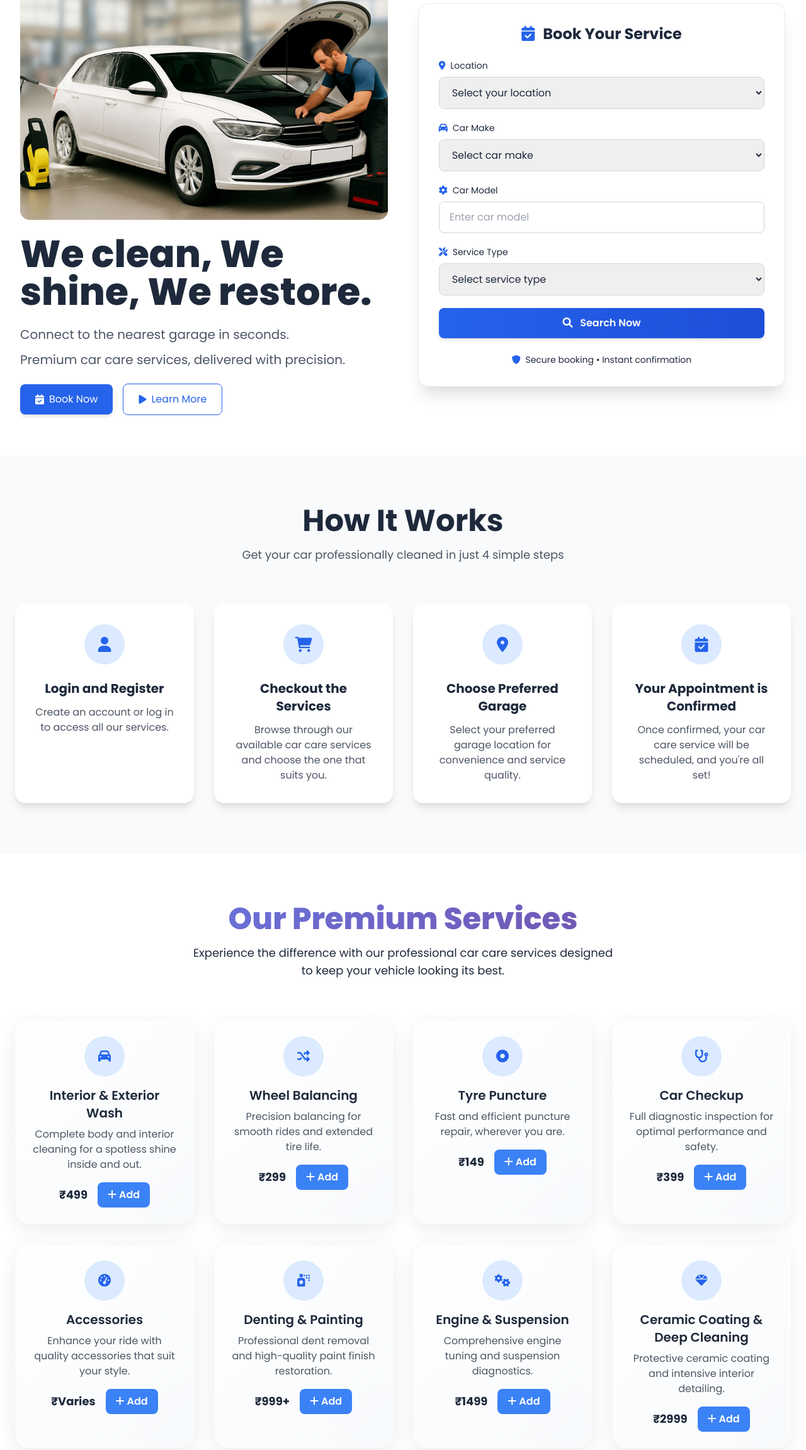
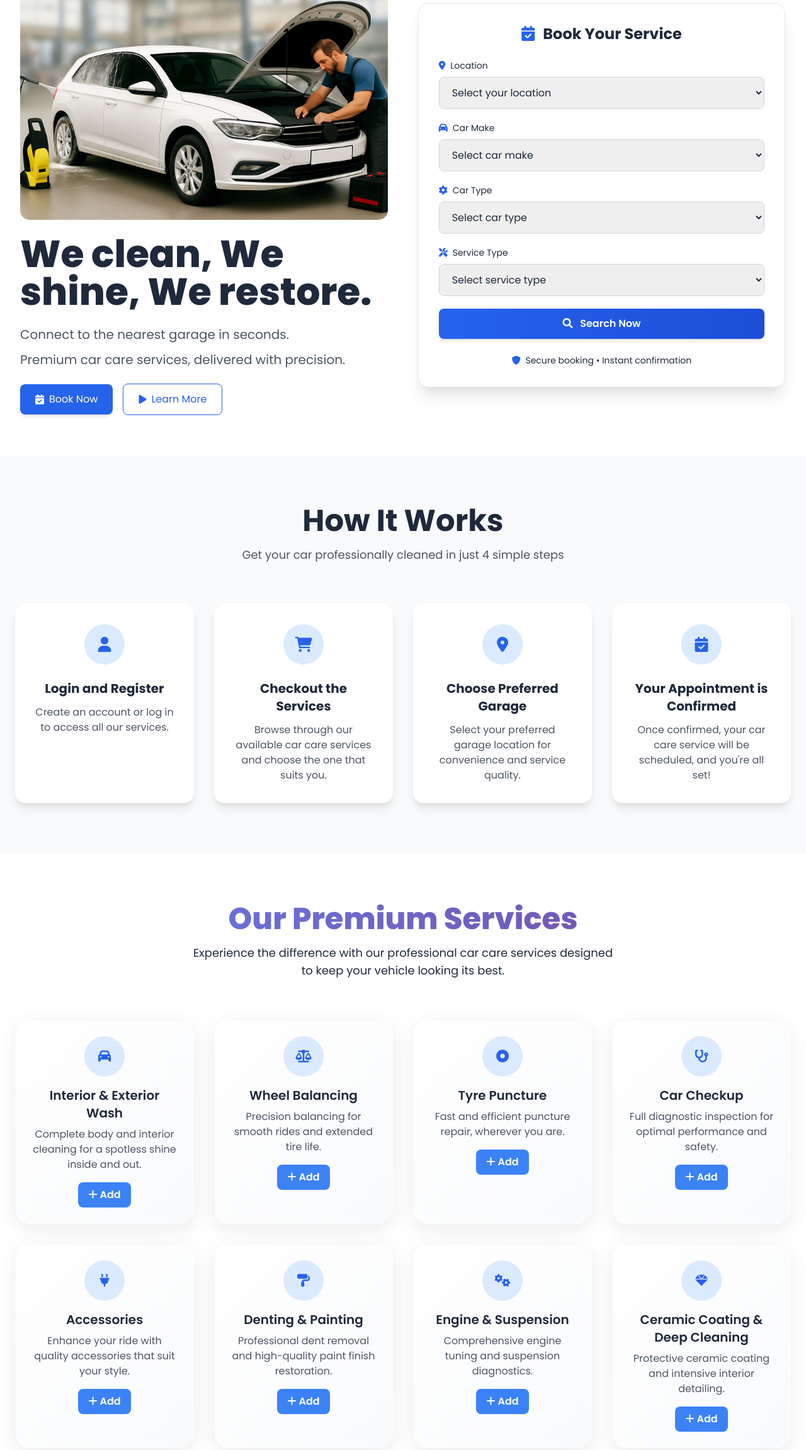
Before and after one commit to ParthBhut69/DriveConnect, a website: page index.html in a window 1280 px wide. Shown: the part 104-2406 px from the top of the page at 63% size. Drawn offline with nearby package versions, Linux system fonts and the light colour scheme.

Commit message:
Update index.html
updated code

```diff
--- a/index.html
+++ b/index.html
@@ -910,9 +910,17 @@ header#home .w-full.md\:w-1\/2 {
           <!-- Car Model -->
           <div>
             <label class="block text-sm font-medium text-slate-700 mb-2">
-              <i class="fas fa-cog text-blue-600 mr-2"></i>Car Model
+              <i class="fas fa-cog text-blue-600 mr-2"></i>Car Type
             </label>
-            <input required type="text" placeholder="Enter car model" class="w-full text-base px-4 py-3 border border-gray-300 rounded-lg bg-white/80 focus:ring-2 focus:ring-blue-500 focus:outline-none">
+             <select required class="w-full text-base px-4 py-3 border border-gray-300 rounded-lg bg-white/80 focus:ring-2 focus:ring-blue-500 focus:outline-none">
+              <option value="">Select car type</option>
+              <option value="hatchbacks">HatchBacks</option>
+              <option value="suvs">SUVs</option>
+              <option value="muvs">MUVs</option>
+              <option value="evs">EVs</option>
+              <option value="utility">Utility</option>
+              <option value="other">Other</option>
+            </select>
           </div>
 
           <!-- Service Type -->
@@ -1009,7 +1017,6 @@ header#home .w-full.md\:w-1\/2 {
 </section>
 
 
-
 <!-- Services -->
 <section id="services" class="py-20 bg-white relative overflow-hidden">
   <div class="max-w-7xl mx-auto px-6 text-center relative z-10">
@@ -1028,7 +1035,6 @@ header#home .w-full.md\:w-1\/2 {
         <h3 class="text-xl font-semibold mb-2 group-hover:text-blue-600">Interior & Exterior Wash</h3>
         <p class="text-gray-600 mb-4">Complete body and interior cleaning for a spotless shine inside and out.</p>
         <div class="flex justify-center items-center gap-4 w-full">
-          <span class="text-lg font-bold text-slate-800">₹499</span>
           <button class="add-to-cart-btn"><i class="fas fa-plus mr-1"></i>Add</button>
         </div>
       </div>
@@ -1036,17 +1042,14 @@ header#home .w-full.md\:w-1\/2 {
       <!-- Service 2 -->
       <div class="service-card p-6 border rounded-lg shadow hover:shadow-lg transition group cursor-pointer flex flex-col items-center">
         <div class="w-16 h-16 bg-blue-100 rounded-full flex items-center justify-center mb-4">
-          <i class="fas fa-random text-blue-600 text-xl"></i>
+          <i class="fas fa-balance-scale text-blue-600 text-xl"></i>
         </div>
         <h3 class="text-xl font-semibold mb-2 group-hover:text-blue-600">Wheel Balancing</h3>
         <p class="text-gray-600 mb-4">Precision balancing for smooth rides and extended tire life.</p>
         <div class="flex justify-center items-center gap-4 w-full">
-          <span class="text-lg font-bold text-slate-800">₹299</span>
           <button class="add-to-cart-btn"><i class="fas fa-plus mr-1"></i>Add</button>
         </div>
       </div>
-
-      <!-- Repeat same changes for remaining service cards -->
 
       <!-- Service 3 -->
       <div class="service-card p-6 border rounded-lg shadow hover:shadow-lg transition group cursor-pointer flex flex-col items-center">
@@ -1056,7 +1059,6 @@ header#home .w-full.md\:w-1\/2 {
         <h3 class="text-xl font-semibold mb-2 group-hover:text-blue-600">Tyre Puncture</h3>
         <p class="text-gray-600 mb-4">Fast and efficient puncture repair, wherever you are.</p>
         <div class="flex justify-center items-center gap-4 w-full">
-          <span class="text-lg font-bold text-slate-800">₹149</span>
           <button class="add-to-cart-btn"><i class="fas fa-plus mr-1"></i>Add</button>
         </div>
       </div>
@@ -1069,7 +1071,6 @@ header#home .w-full.md\:w-1\/2 {
         <h3 class="text-xl font-semibold mb-2 group-hover:text-blue-600">Car Checkup</h3>
         <p class="text-gray-600 mb-4">Full diagnostic inspection for optimal performance and safety.</p>
         <div class="flex justify-center items-center gap-4 w-full">
-          <span class="text-lg font-bold text-slate-800">₹399</span>
           <button class="add-to-cart-btn"><i class="fas fa-plus mr-1"></i>Add</button>
         </div>
       </div>
@@ -1077,12 +1078,11 @@ header#home .w-full.md\:w-1\/2 {
       <!-- Service 5 -->
       <div class="service-card p-6 border rounded-lg shadow hover:shadow-lg transition group cursor-pointer flex flex-col items-center">
         <div class="w-16 h-16 bg-blue-100 rounded-full flex items-center justify-center mb-4">
-          <i class="fas fa-tachometer-alt text-blue-600 text-xl"></i>
+          <i class="fas fa-plug text-blue-600 text-xl"></i>
         </div>
         <h3 class="text-xl font-semibold mb-2 group-hover:text-blue-600">Accessories</h3>
         <p class="text-gray-600 mb-4">Enhance your ride with quality accessories that suit your style.</p>
         <div class="flex justify-center items-center gap-4 w-full">
-          <span class="text-lg font-bold text-slate-800">₹Varies</span>
           <button class="add-to-cart-btn"><i class="fas fa-plus mr-1"></i>Add</button>
         </div>
       </div>
@@ -1090,12 +1090,11 @@ header#home .w-full.md\:w-1\/2 {
       <!-- Service 6 -->
       <div class="service-card p-6 border rounded-lg shadow hover:shadow-lg transition group cursor-pointer flex flex-col items-center">
         <div class="w-16 h-16 bg-blue-100 rounded-full flex items-center justify-center mb-4">
-          <i class="fas fa-spray-can  text-blue-600 text-xl"></i>
+          <i class="fas fa-paint-roller text-blue-600 text-xl"></i>
         </div>
         <h3 class="text-xl font-semibold mb-2 group-hover:text-blue-600">Denting & Painting</h3>
         <p class="text-gray-600 mb-4">Professional dent removal and high-quality paint finish restoration.</p>
         <div class="flex justify-center items-center gap-4 w-full">
-          <span class="text-lg font-bold text-slate-800">₹999+</span>
           <button class="add-to-cart-btn"><i class="fas fa-plus mr-1"></i>Add</button>
         </div>
       </div>
@@ -1108,7 +1107,6 @@ header#home .w-full.md\:w-1\/2 {
         <h3 class="text-xl font-semibold mb-2 group-hover:text-blue-600">Engine & Suspension</h3>
         <p class="text-gray-600 mb-4">Comprehensive engine tuning and suspension diagnostics.</p>
         <div class="flex justify-center items-center gap-4 w-full">
-          <span class="text-lg font-bold text-slate-800">₹1499</span>
           <button class="add-to-cart-btn"><i class="fas fa-plus mr-1"></i>Add</button>
         </div>
       </div>
@@ -1121,11 +1119,12 @@ header#home .w-full.md\:w-1\/2 {
         <h3 class="text-xl font-semibold mb-2 group-hover:text-blue-600">Ceramic Coating & Deep Cleaning</h3>
         <p class="text-gray-600 mb-4">Protective ceramic coating and intensive interior detailing.</p>
         <div class="flex justify-center items-center gap-4 w-full">
-          <span class="text-lg font-bold text-slate-800">₹2999</span>
           <button class="add-to-cart-btn"><i class="fas fa-plus mr-1"></i>Add</button>
         </div>
       </div>
     </div>
+  </div>
+<!-- </section> -->
 
     <!-- Features Section -->
     <div class="mt-20 grid grid-cols-1 md:grid-cols-3 gap-8">
@@ -1415,7 +1414,7 @@ header#home .w-full.md\:w-1\/2 {
 
 
 
-<!-- Become Service Provider Section -->
+<!-- Become Service Provider Section
 <section class="bg-slate-800 text-white py-20 text-center relative overflow-hidden">
   <div class="relative z-10 max-w-4xl mx-auto px-6">
     <h2 class="text-4xl md:text-6xl font-bold mb-6 gradient-text">Be Our Partner.<br>Drive Your Business Further.</h2>
@@ -1447,7 +1446,7 @@ header#home .w-full.md\:w-1\/2 {
       </div>
     </div>
   </div>
-</section>
+</section> -->
 
 <!-- Contact -->
 <section id="contact" class="py-20 bg-white relative">
```
